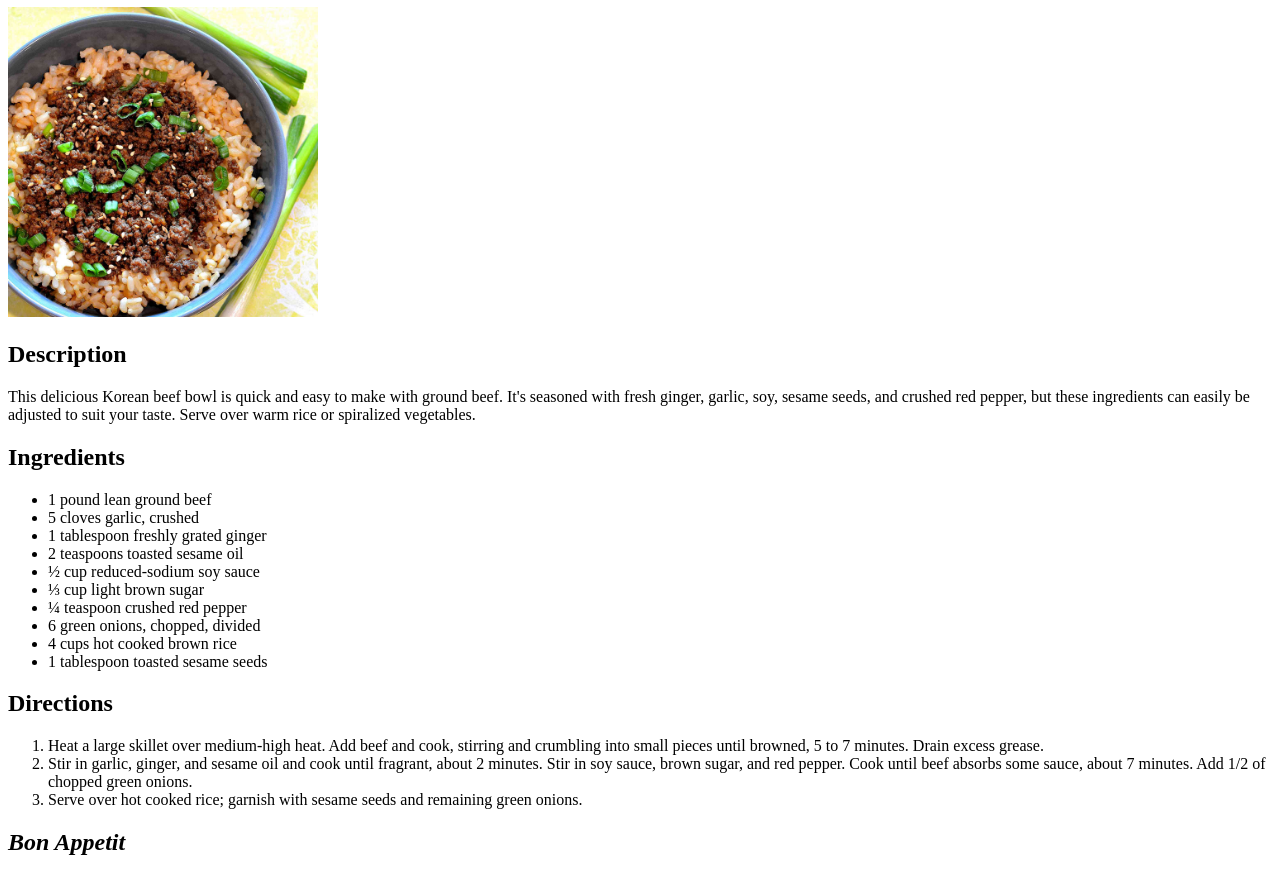
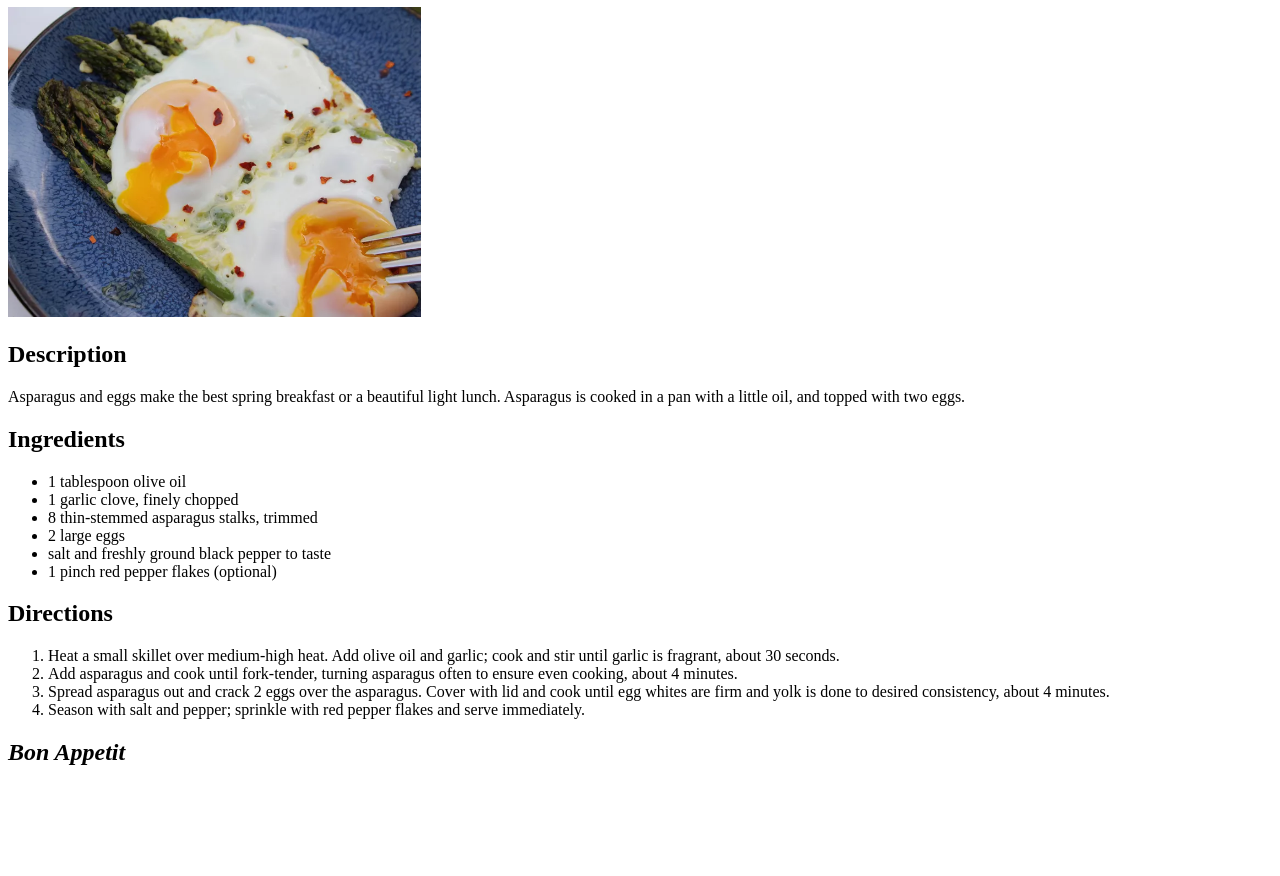
Before and after one commit to movchandanil/odin_recipes, a plain HTML site: page recipes/asparagus_eggs.html in a window 1280 px wide. Shown: the part 73-949 px from the top of the page. After the commit the page ends 859 px from the top, so only its background shows below. Drawn offline with Linux system fonts and the light colour scheme.

Commit message:
Add asparagus_eggs Desriptions Ingred Directions

```diff
--- a/recipes/asparagus_eggs.html
+++ b/recipes/asparagus_eggs.html
@@ -4,35 +4,31 @@
     <meta charset="UTF-8">
     <meta http-equiv="X-UA-Compatible" content="IE=edge">
     <meta name="viewport" content="width=device-width, initial-scale=1.0">
-    <title>Korean Beef Bowl Recipe</title>
+    <title>Asparagus and Eggs Recipe</title>
 </head>
 <body>
-    <h1>Korean Beef Bowl</h1>
-    <img src="../img/korean_beef_bowl.jpeg" alt="Delicious Korean Beef Bowl" height="310" wid
+    <h1>Asparagus and Eggs</h1>
+    <img src="../img/asparagus_eggs.jpeg" alt="Delicious Korean Beef Bowl" height="310" wid
     ="310">
     <h2>Description</h2>
-    <p>This delicious Korean beef bowl is quick and easy to make with ground beef. It's seasoned with fresh ginger, garlic, soy, sesame seeds, and crushed red pepper, but these ingredients can easily be adjusted to suit your taste. Serve over warm rice or spiralized vegetables. </p>
+    <p>Asparagus and eggs make the best spring breakfast or a beautiful light lunch. Asparagus is cooked in a pan with a little oil, and topped with two eggs.</p>
 
     <h2>Ingredients</h2>
     <ul>
-        <li>1 pound lean ground beef</li>
-        <li>5 cloves garlic, crushed</li>
-        <li>1 tablespoon freshly grated ginger</li>
-        <li>2 teaspoons toasted sesame oil</li>
-        <li>½ cup reduced-sodium soy sauce</li>
-        <li>⅓ cup light brown sugar</li>
-        <li>¼ teaspoon crushed red pepper</li>
-        <li>6 green onions, chopped, divided</li>
-        <li>4 cups hot cooked brown rice</li>
-        <li>1 tablespoon toasted sesame seeds</li>
-
+        <li>1 tablespoon olive oil</li>
+        <li>1 garlic clove, finely chopped</li>
+        <li>8 thin-stemmed asparagus stalks, trimmed</li>
+        <li>2 large eggs</li>
+        <li>salt and freshly ground black pepper to taste</li>
+        <li>1 pinch red pepper flakes (optional)</li>
     </ul>
 
     <h2>Directions</h2>
     <ol>
-        <li>Heat a large skillet over medium-high heat. Add beef and cook, stirring and crumbling into small pieces until browned, 5 to 7 minutes. Drain excess grease.</li>
-        <li>Stir in garlic, ginger, and sesame oil and cook until fragrant, about 2 minutes. Stir in soy sauce, brown sugar, and red pepper. Cook until beef absorbs some sauce, about 7 minutes. Add 1/2 of chopped green onions.</li>
-        <li>Serve over hot cooked rice; garnish with sesame seeds and remaining green onions.</li>
+        <li>Heat a small skillet over medium-high heat. Add olive oil and garlic; cook and stir until garlic is fragrant, about 30 seconds.</li>
+        <li>Add asparagus and cook until fork-tender, turning asparagus often to ensure even cooking, about 4 minutes.</li>
+        <li>Spread asparagus out and crack 2 eggs over the asparagus. Cover with lid and cook until egg whites are firm and yolk is done to desired consistency, about 4 minutes.</li>
+        <li>Season with salt and pepper; sprinkle with red pepper flakes and serve immediately.</li>
     </ol>
 
     <h2><em>Bon Appetit</em></h2>
```
